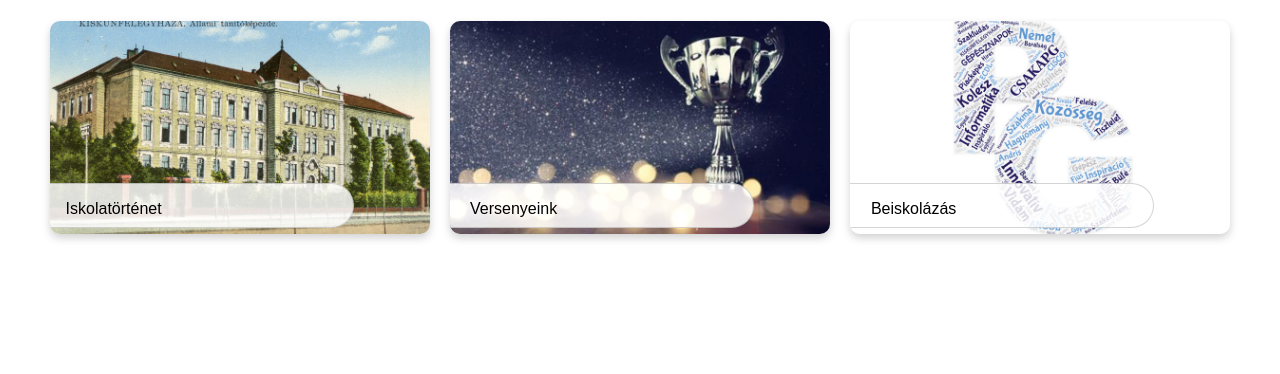
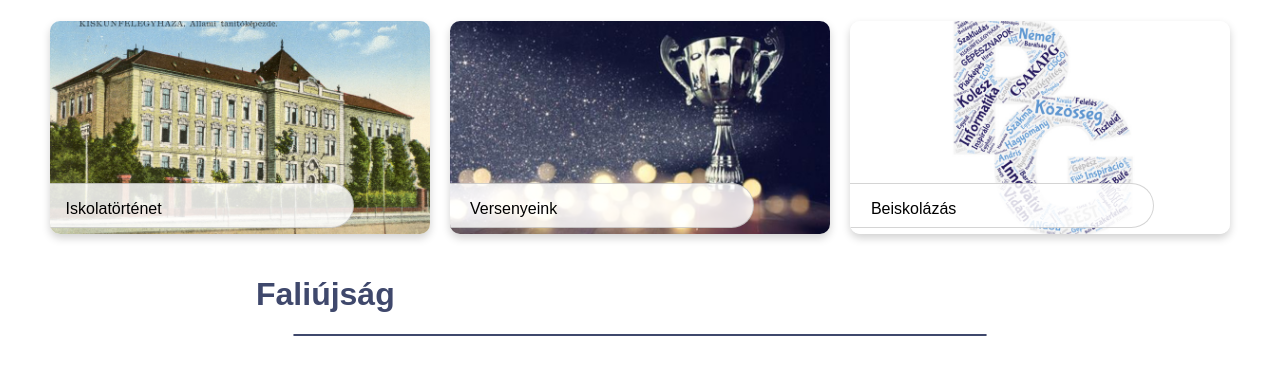
Before and after one commit to molnarkaroly/PG_web_24, a plain HTML site: page index.html in a window 1280 px wide. Shown: the part 630-1004 px from the top of the page. Drawn offline with Linux system fonts and the light colour scheme.

Commit message:
maimunka index folytat faliujsag cim

```diff
--- a/index.html
+++ b/index.html
@@ -75,5 +75,15 @@
 
 
     </script>
+
+
+
+    <div class="faliujsag_contener">
+        <h1>Faliújság</h1>
+        <hr>
+    </div>
+
+
+
 </body>
 </html>
--- a/style.css
+++ b/style.css
@@ -137,3 +137,18 @@ body {
 .dsplynone{
     display: none;
 }
+
+
+
+.faliujsag_contener{
+    width: 60%;
+    margin: 0 auto;
+    color:  #3f486c;
+
+}
+
+.faliujsag_contener hr{
+    border: 1px solid #3f486c;
+    border-radius: 10px;
+    width: 90%;
+}
```
